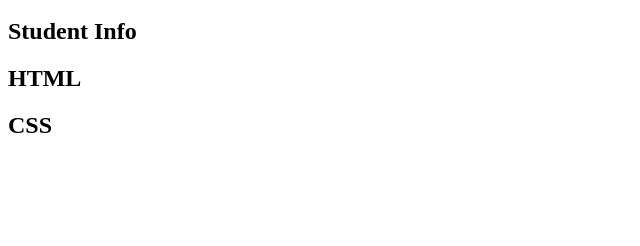
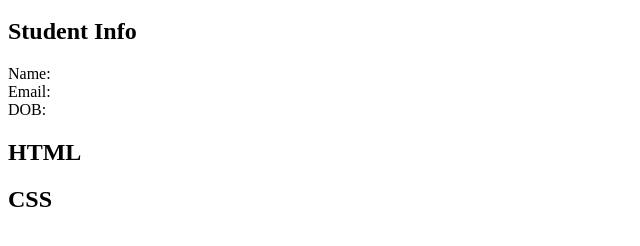
Before and after one commit to nedoratic/fcc-nrwd-09-quiz, a plain HTML site: page index.html in a window 1280 px wide. Shown: the part 448-694 px from the top of the page, without its empty margins (0-640 px from the left). Drawn offline with Linux system fonts and the light colour scheme.

Commit message:
index.html - label elements added

```diff
--- a/index.html
+++ b/index.html
@@ -26,9 +26,15 @@
             <form action="https://freecodecamp.org/practice-project/accessibility-quiz" method="post">
                 <section role="region" aria-labelledby="student-info" >
                     <h2 id="student-info">Student Info</h2>
-                    <div class="info"></div>
-                    <div class="info"></div>
-                    <div class="info"></div>
+                    <div class="info">
+                        <label for="student-name">Name:</label>
+                    </div>
+                    <div class="info">
+                        <label for="email">Email:</label>
+                    </div>
+                    <div class="info">
+                        <label for="birth-date">DOB:</label>
+                    </div>
                 </section>
                 <section role="region" aria-labelledby="html-questions">
                     <h2 id="html-questions">HTML</h2>
```
